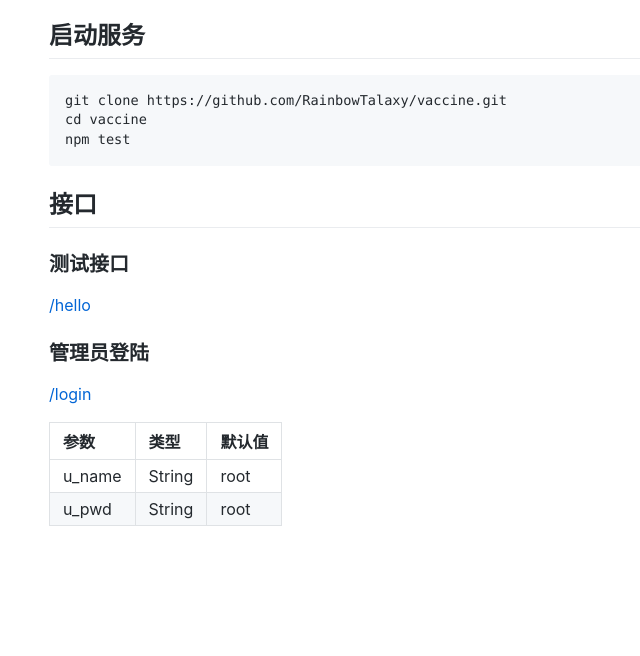
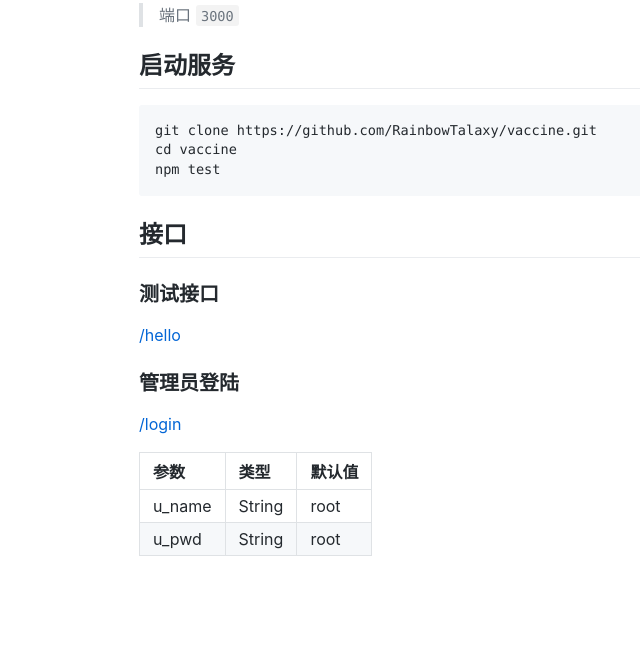
Before and after one commit to RainbowTalaxy/vaccine, a website: page statics/index.html in a window 1280 px wide. Shown: the part 144-800 px from the top of the page, without its empty margins (1-641 px from the left). Drawn offline with Linux system fonts and the light colour scheme.

Commit message:
修改首页样式

```diff
--- a/package.json
+++ b/package.json
@@ -4,7 +4,7 @@
   "description": "",
   "main": "app.js",
   "scripts": {
-    "test": "node app.js",
+    "test": "npm install && node app.js",
     "pre": "node pre.js"
   },
   "dependencies": {
--- a/statics/index.css
+++ b/statics/index.css
@@ -1,5 +1,10 @@
-body {
-    margin: 50px;
+.markdown-body {
+    max-width: 1000px;
+    margin: auto;
+    margin-top: 80px;
+    position: absolute;
+    top: 0; left: 0; bottom: 0; right: 0;
+    /* border: 1px solid black; */
 }
 
 .markdown-body .octicon {
```
Also changed, not shown: pre.js (+5 -3 lines).
